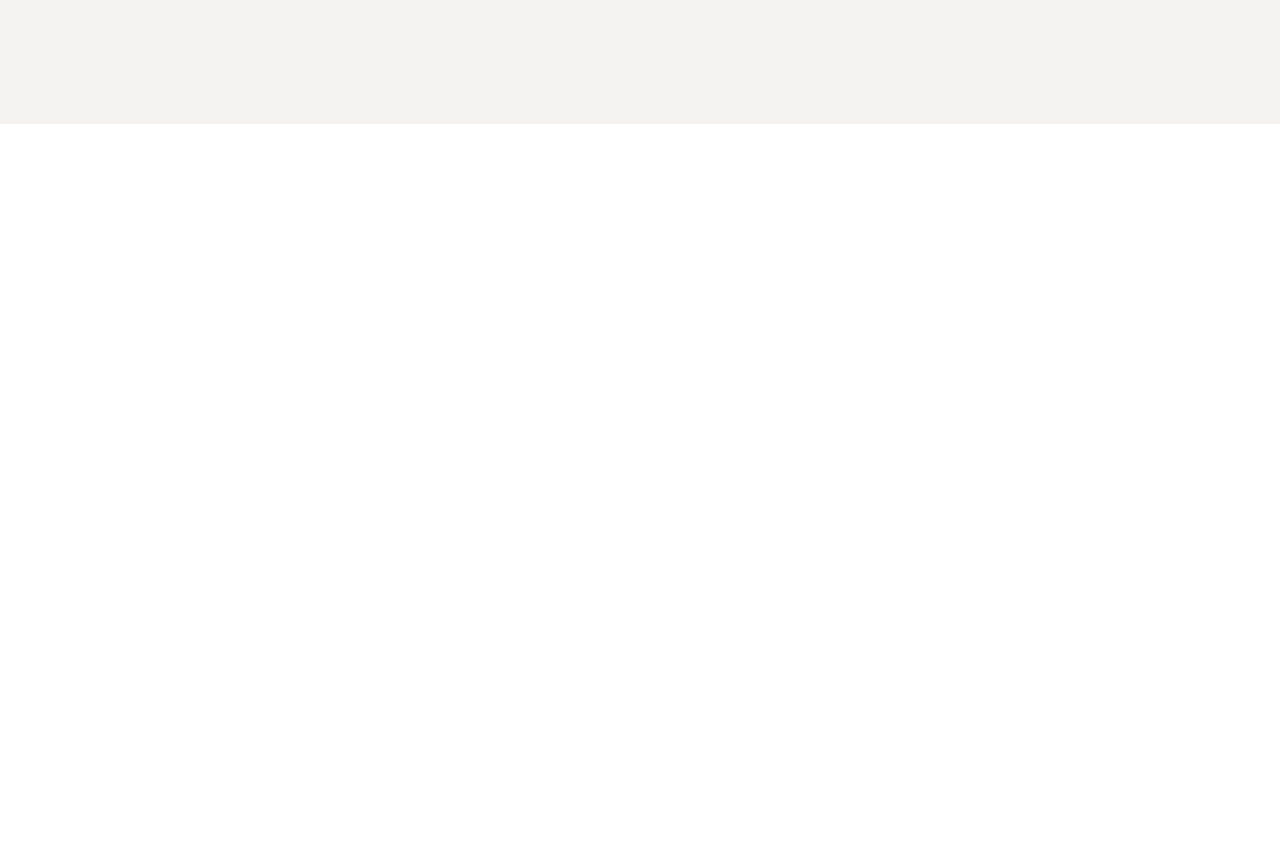
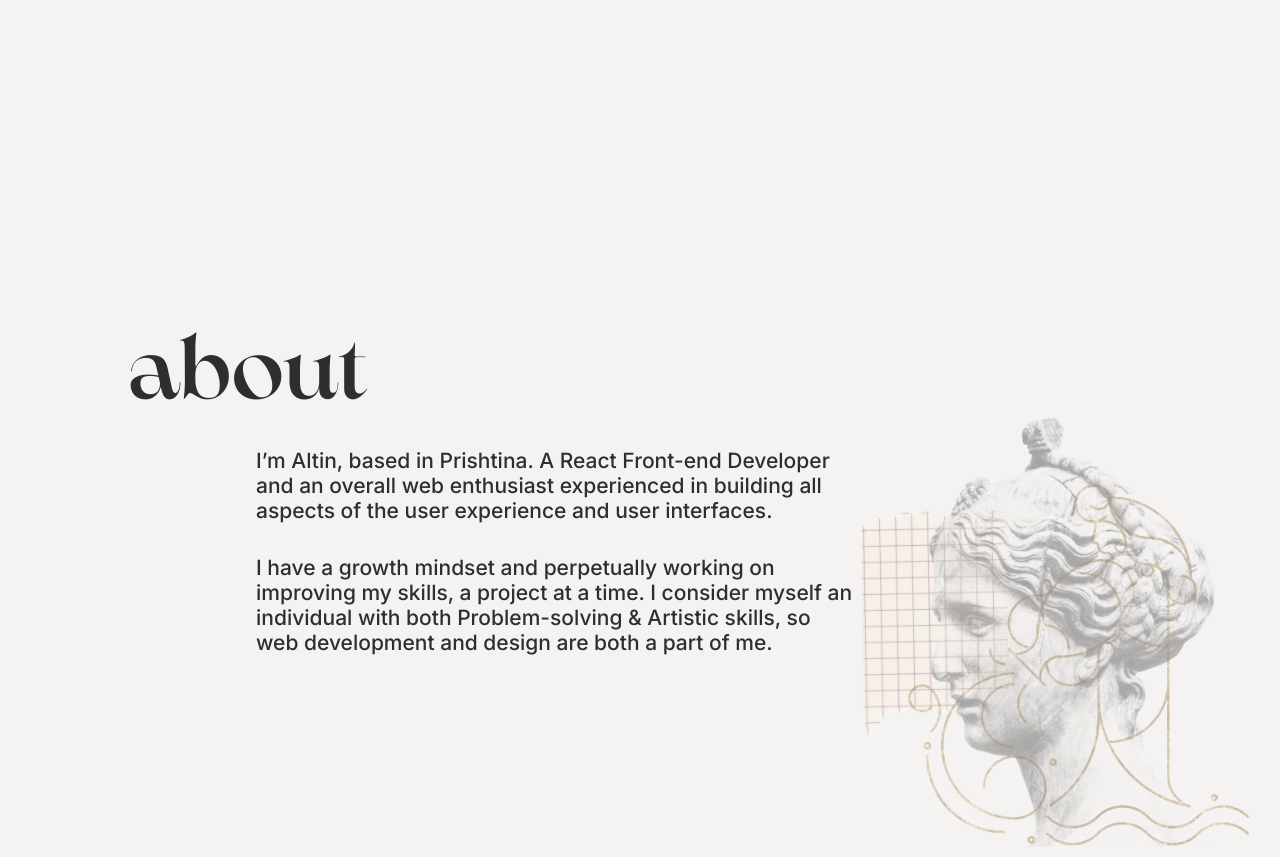
Before and after one commit to altinthaqi/altinthaci.com, a Next.js app: page / in a window 1280 px wide. Shown: the part 1480-2337 px from the top of the page. Before the commit the page ends 1604 px from the top, so only its background shows below. Built offline with nearby package versions, Linux system fonts and the light colour scheme.

Commit message:
Implemented About section

```diff
--- /dev/null
+++ b/components/About.js
@@ -0,0 +1,103 @@
+import React from "react";
+import styled from "styled-components";
+import sculpt from "../public/aboutSculpt.png";
+import { media } from "../styles/media";
+
+function About() {
+  return (
+    <Container>
+      <InnerContainer>
+        <h2>about</h2>
+        <p>
+          I’m Altin, based in Prishtina. A React Front-end Developer and an
+          overall web enthusiast experienced in building all aspects of the user
+          experience and user interfaces.
+        </p>
+        <p>
+          I have a growth mindset and perpetually working on improving my
+          skills, a project at a time. I consider myself an individual with both
+          Problem-solving & Artistic skills, so web development and design are
+          both a part of me.
+        </p>
+      </InnerContainer>
+      <img className="sculpture" src={sculpt.src} alt="" />
+    </Container>
+  );
+}
+
+export const Container = styled.div`
+  height: calc(100vh - 67px);
+  display: flex;
+  align-items: center;
+  background-color: ${(props) => props.theme.body};
+  position: relative;
+  max-width: 1920px;
+  margin: auto;
+
+  .sculpture {
+    position: absolute;
+    bottom: 0;
+    right: 0;
+    max-width: 450px;
+    width: 50%;
+    z-index: 0;
+    opacity: 40%;
+  }
+
+  ${media.tablet} {
+    .sculpture {
+      width: 40%;
+    }
+  }
+  ${media.mobile} {
+    background-color: ${(props) => props.theme.accentBody};
+    .sculpture {
+      width: 60%;
+    }
+  }
+`;
+
+export const InnerContainer = styled.div`
+  display: flex;
+  flex-direction: column;
+  margin-left: 8rem;
+  color: ${(props) => props.theme.text};
+
+  h2 {
+    font-size: 91px;
+    font-family: "arsenica_trialmedium";
+
+    font-weight: 500;
+  }
+
+  p {
+    font-size: 21px;
+    font-family: "Inter";
+    font-weight: 500;
+    max-width: 600px;
+    margin: 2rem 0rem 0rem 8rem;
+    z-index: 1;
+  }
+
+  ${media.tablet} {
+    margin-left: 2rem;
+
+    p {
+      margin: 2rem 0rem 0rem 2rem;
+    }
+  }
+  ${media.mobile} {
+    margin-left: 0rem;
+
+    h2 {
+      font-size: 41px;
+      margin: 10px 20px;
+    }
+    p {
+      margin: 10px 20px;
+      font-size: 18px;
+    }
+  }
+`;
+
+export default About;
--- a/components/Banner.js
+++ b/components/Banner.js
@@ -16,7 +16,7 @@ function Banner() {
             user experience and user interfaces.
           </p>
           <p>
-            I design and develop performant beutiful experiences that make
+            I design and develop performant beautiful experiences that make
             people’s lives simple. I’m highly inspired by the antique.
           </p>
         </Left>
@@ -205,6 +205,9 @@ export const Container = styled.div`
   width: 100%;
   min-height: calc(100vh - 66.5px);
   position: relative;
+  max-width: 1920px;
+
+  margin: auto;
 
   .arrowBottom {
     position: absolute;
--- a/components/Slogan.js
+++ b/components/Slogan.js
@@ -81,6 +81,8 @@ export const Container = styled.div`
   display: flex;
   justify-content: flex-start;
   align-items: center;
+  max-width: 1920px;
+  margin: auto;
 `;
 
 export default Slogan;
--- a/pages/index.js
+++ b/pages/index.js
@@ -2,6 +2,7 @@ import Header from "../layout/Header";
 import Loading from "../components/Loading";
 import Banner from "../components/Banner";
 import Slogan from "../components/Slogan";
+import About from "../components/About";
 
 export default function Home(props) {
   return (
@@ -9,6 +10,7 @@ export default function Home(props) {
       <Header theme={props.theme} themeToggler={props.themeToggler} />
       <Banner />
       <Slogan />
+      <About />
     </>
   );
 }
--- a/styles/theme.config.js
+++ b/styles/theme.config.js
@@ -8,6 +8,7 @@ export const lightTheme = {
   secondaryText: "#535353",
   skillsText: "#929292",
   accent: "#F1E5DA",
+  accentBody: "#F1E5DA",
 };
 
 export const darkTheme = {
@@ -18,6 +19,7 @@ export const darkTheme = {
   secondaryText: "#F7FAFC",
   skillsText: "#C0C0C0",
   accent: "#3D3A50",
+  accentBody: "#2E2E2E",
 };
 
 export const GlobalStyles = createGlobalStyle`
@@ -30,4 +32,5 @@ export const GlobalStyles = createGlobalStyle`
 body {
 
    transition: all 0.50s linear;
+   background-color: ${(props) => props.theme.body};
 }`;
```
Also changed, not shown: public/aboutSculpt.png (added).
